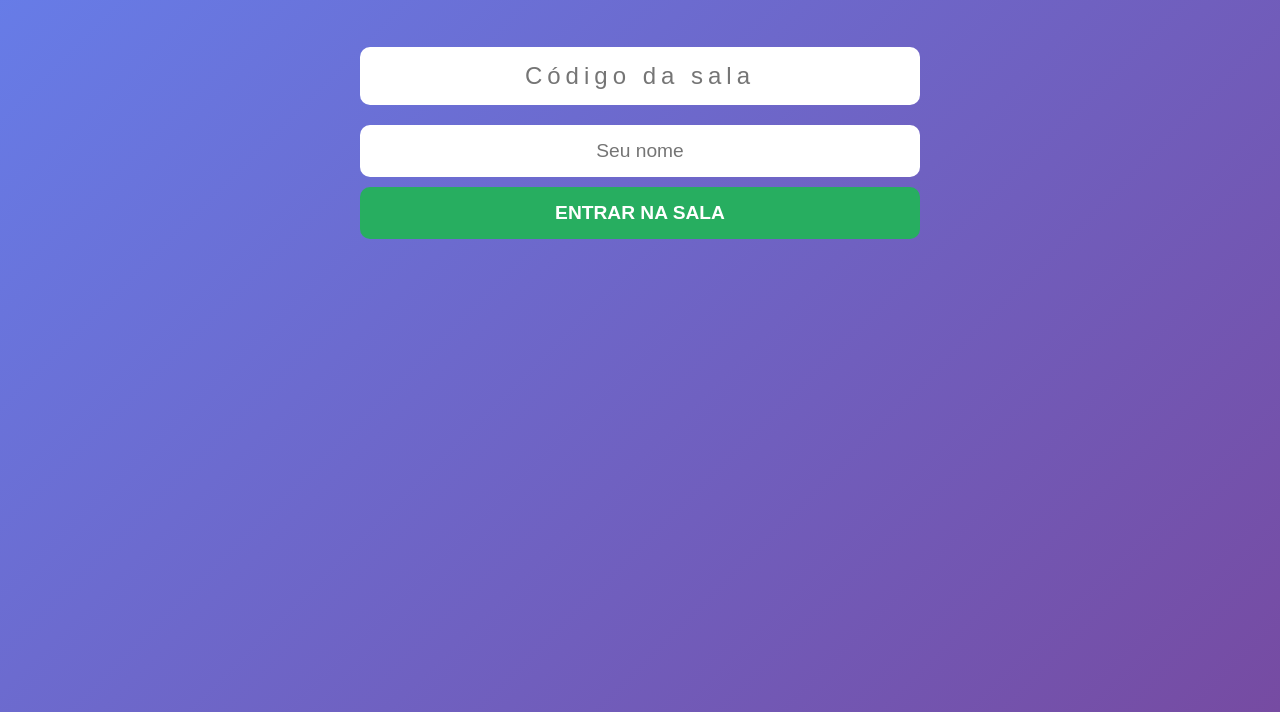
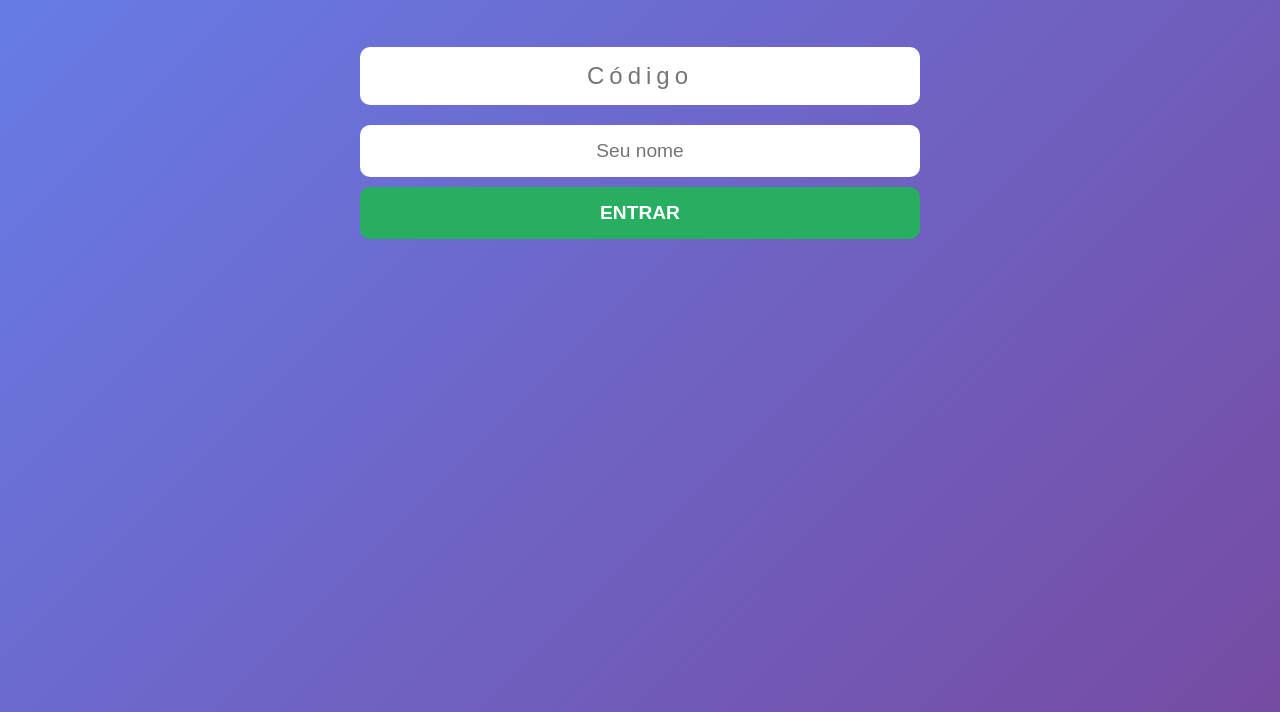
Before and after one commit to nrossetto/SKA-Hoot, a website: page public/index.html in a window 1280 px wide. Shown: the part 88-800 px from the top of the page. Drawn offline with nearby package versions, Linux system fonts and the light colour scheme.

Commit message:
Update index.html

```diff
--- a/public/index.html
+++ b/public/index.html
@@ -8,24 +8,20 @@
 </head>
 <body class="player-body" id="playerBody">
     <div class="container player-container">
-        <!-- Tela de Entrada -->
         <div id="telaEntrada" class="tela-entrada">
             <div class="logo-area" id="logoArea">
                 <h1>🎮 SKA-HOOT</h1>
             </div>
             <div class="entrada-sala">
-                <input type="text" id="codigoSala" placeholder="Código da sala" maxlength="4" class="input-grande input-numerico">
+                <input type="text" id="codigoSala" placeholder="Código" maxlength="4" class="input-grande input-numerico">
                 <input type="text" id="nomeJogador" placeholder="Seu nome" maxlength="20" class="input-grande">
-                <button id="btnEntrar" class="btn-principal">ENTRAR NA SALA</button>
+                <button id="btnEntrar" class="btn-principal">ENTRAR</button>
             </div>
         </div>
 
-        <!-- Tela de Sala de Espera -->
         <div id="telaAguardando" style="display:none;">
             <div class="sala-espera">
-                <div class="quiz-info">
-                    <h2 id="quizNome"></h2>
-                </div>
+                <div class="quiz-info"><h2 id="quizNome"></h2></div>
                 <div class="seu-card">
                     <div id="seuNome" class="seu-nome"></div>
                     <div class="status">Aguardando o jogo começar...</div>
@@ -37,7 +33,6 @@
             </div>
         </div>
 
-        <!-- Tela de Jogo -->
         <div id="telaJogo" style="display:none;">
             <div class="game-header">
                 <div class="pontuacao-header">⭐ <span id="pontuacaoAtual">0</span></div>
@@ -73,7 +68,6 @@
             </div>
         </div>
 
-        <!-- Tela de Feedback -->
         <div id="telaFeedback" style="display:none;" class="feedback-overlay">
             <div class="feedback-content">
                 <div id="feedbackIcon" class="feedback-icon"></div>
@@ -82,7 +76,6 @@
             </div>
         </div>
 
-        <!-- Tela de Pódio -->
         <div id="telaPodio" style="display:none;" class="podio-overlay">
             <div class="podio-container">
                 <div id="podioContent" class="podio-content"></div>
@@ -90,7 +83,6 @@
             </div>
         </div>
 
-        <!-- Modal Ranking -->
         <div id="telaRanking" style="display:none;" class="modal">
             <div class="modal-content">
                 <span class="close" onclick="fecharRanking()">&times;</span>
```
